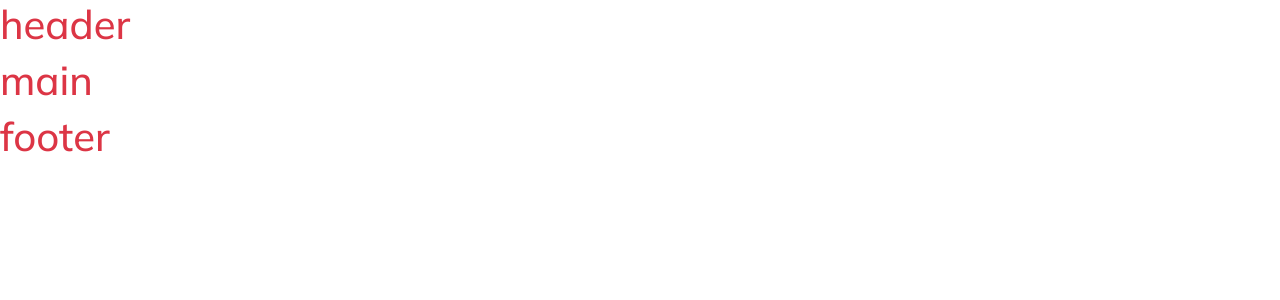
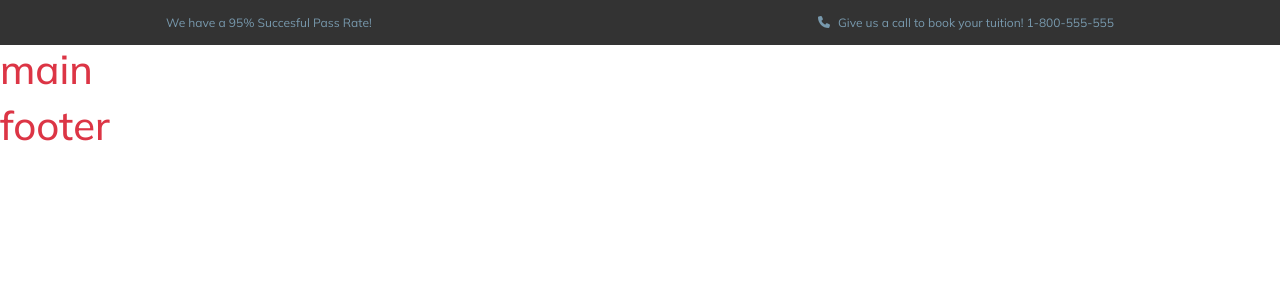
Before and after one commit to alessandro-baldassarre/proj-html-vuejs, a Vue app: page / in a window 1280 px wide. Shown: the top 300 px of the page. Built offline with nearby package versions, Linux system fonts and the light colour scheme.

Commit message:
realized top-banner header

```diff
--- a/package.json
+++ b/package.json
@@ -8,6 +8,10 @@
     "lint": "vue-cli-service lint"
   },
   "dependencies": {
+    "@fortawesome/fontawesome-free": "^6.1.1",
+    "@fortawesome/fontawesome-svg-core": "^6.1.1",
+    "@fortawesome/free-solid-svg-icons": "^6.1.1",
+    "@fortawesome/vue-fontawesome": "^2.0.6",
     "bootstrap": "^5.1.3",
     "core-js": "^3.8.3",
     "vue": "^2.6.14"
--- a/src/assets/scss/partials/_variables.scss
+++ b/src/assets/scss/partials/_variables.scss
@@ -1,2 +1,6 @@
-$mainBgDark: #141414;
-$bgLightDark: rgb(40, 51, 61);
+$mainColor: #7dbf64;
+$bgLightDark: #333333;
+$secondaryColor:#7899ad;
+$greyTitlesColor:#494c4e;
+$lightGreyColor:#929aa3;
+$lightGrayBg: #bbcbd3;
--- a/src/components/Header.vue
+++ b/src/components/Header.vue
@@ -1,17 +1,50 @@
 <template>
   <header>
-    <h1 class="text-danger">header</h1>
+    <div class="top-banner">
+      <div class="container px-5 h-100">
+        <div class="row px-5 h-100">
+          <div
+            class="
+              col-12
+              d-flex
+              align-items-center
+              justify-content-between
+              h-100
+            "
+          >
+            <div class="top-banner-text" id="pass-rate-text">
+              <p class="m-0">We have a 95% Succesful Pass Rate!</p>
+            </div>
+            <div class="top-banner-text d-flex" id="text-call-to-book">
+              <span class="icon me-2"><font-awesome-icon icon="fa-solid fa-phone" /></span>
+              <p class="m-0">
+                Give us a call to book your tuition! 1-800-555-555
+              </p>
+            </div>
+          </div>
+        </div>
+      </div>
+    </div>
   </header>
 </template>
 
 <script>
 export default {
-  name: 'IndexHeader',
-
-}
+  name: "IndexHeader",
+};
 </script>
 
 <!-- Add "scoped" attribute to limit CSS to this component only -->
 <style scoped lang="scss">
 @import "@/assets/scss/partials/_variables";
+header {
+  div.top-banner {
+    height: 45px;
+    background-color: $bgLightDark;
+    div.top-banner-text {
+      color: $secondaryColor;
+      font-size: 12px;
+    }
+  }
+}
 </style>
--- a/src/main.js
+++ b/src/main.js
@@ -1,5 +1,12 @@
 import Vue from 'vue'
 import App from './App.vue'
+
+import { library } from '@fortawesome/fontawesome-svg-core'
+import { faPhone } from '@fortawesome/free-solid-svg-icons'
+library.add(faPhone)
+
+import { FontAwesomeIcon } from '@fortawesome/vue-fontawesome'
+Vue.component('font-awesome-icon', FontAwesomeIcon)
 
 Vue.config.productionTip = false
 
```
Also changed, not shown: 1 other file (tests, documents, lock files or other folders).
